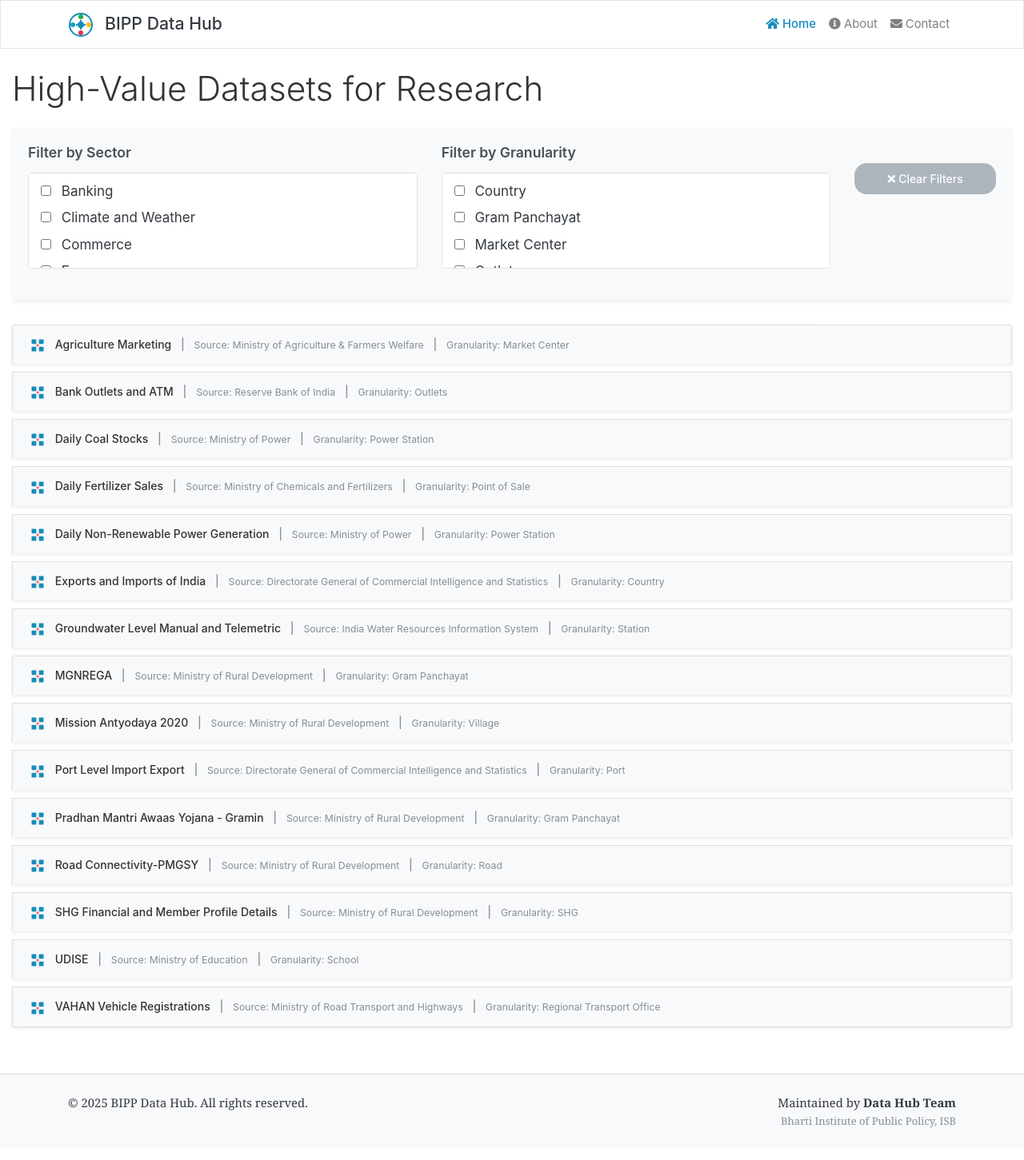
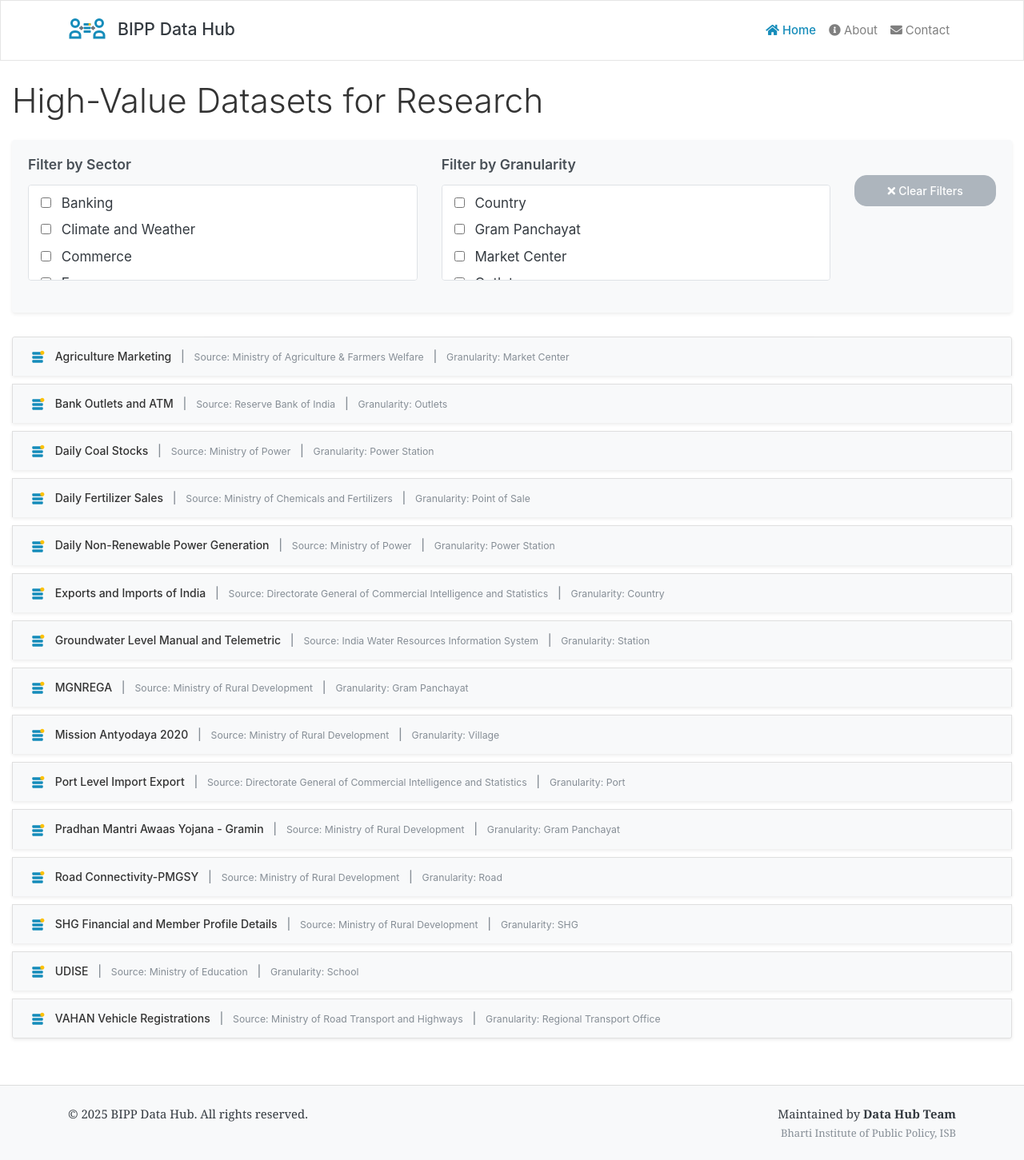
Before and after one commit to bippisb/data-hub, a Jekyll site: the page built from index.html, in a window 1280 px wide. Shown: the whole page at 80% size. Built offline with Jekyll 4.4.1, drawn with Linux system fonts in a browser that asks for light colours.

Commit message:
Logo fix

```diff
--- a/_includes/header.html
+++ b/_includes/header.html
@@ -1,7 +1,7 @@
 <nav class="navbar navbar-expand-lg navbar-light bg-light">
   <div class="container">
     <a class="navbar-brand" href="{{ '/' | relative_url }}">
-      <img src="{{ '/assets/images/data-hub-logo.svg' | relative_url }}" alt="Data Hub Logo" class="logo mr-2" width="32" height="32">
+      <img src="{{ '/assets/images/data-hub-logo.svg' | relative_url }}" alt="Data Hub Logo" class="logo mr-2" width="48" height="48">
       <span style="font-weight: 500;">{{ site.title }}</span>
     </a>
     <button class="navbar-toggler" type="button" data-toggle="collapse" data-target="#navbarNav" aria-controls="navbarNav" aria-expanded="false" aria-label="Toggle navigation">
```
Also changed, not shown: assets/images/data-hub-logo.svg, assets/images/dataset-icon.svg.
